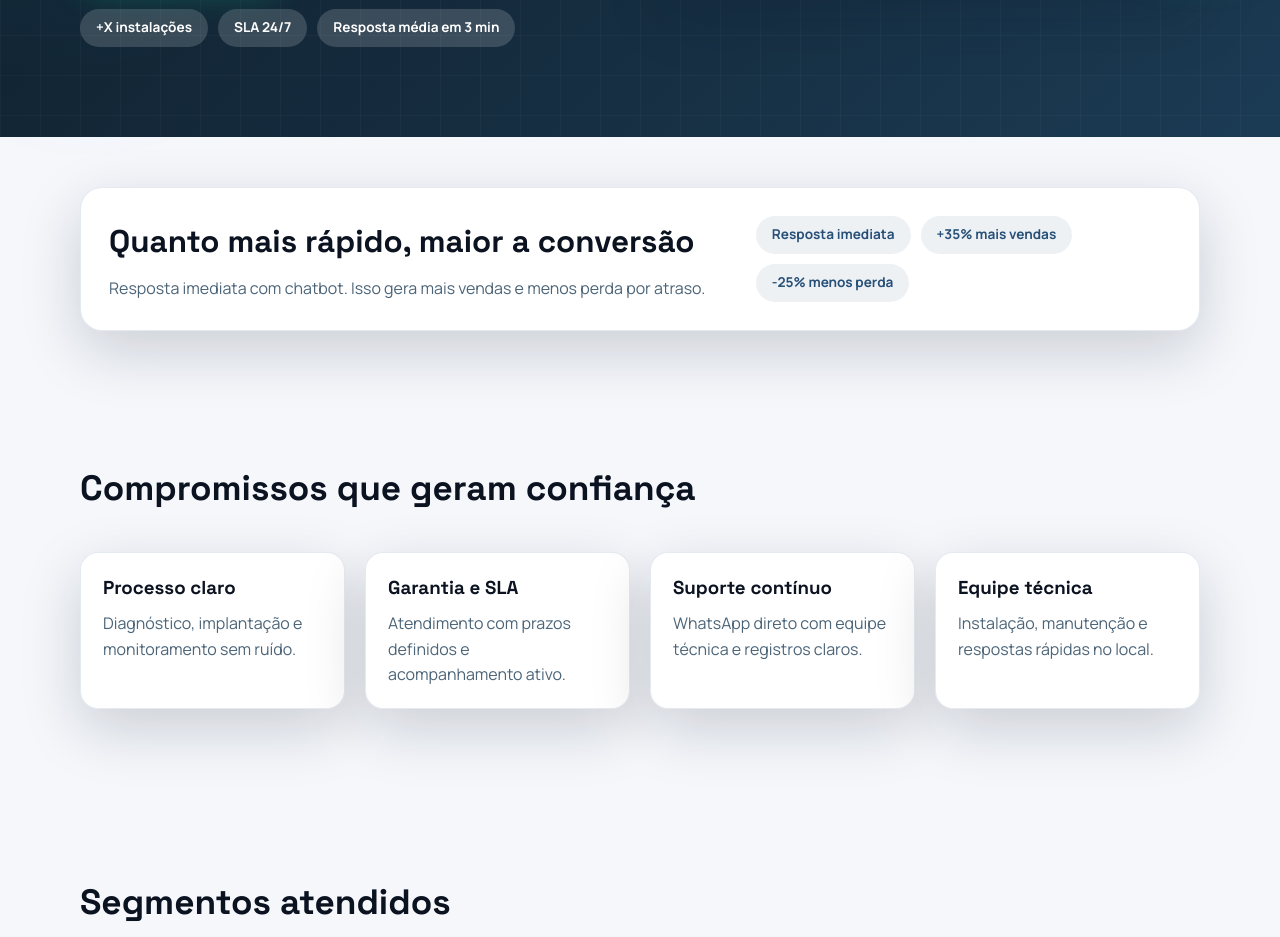
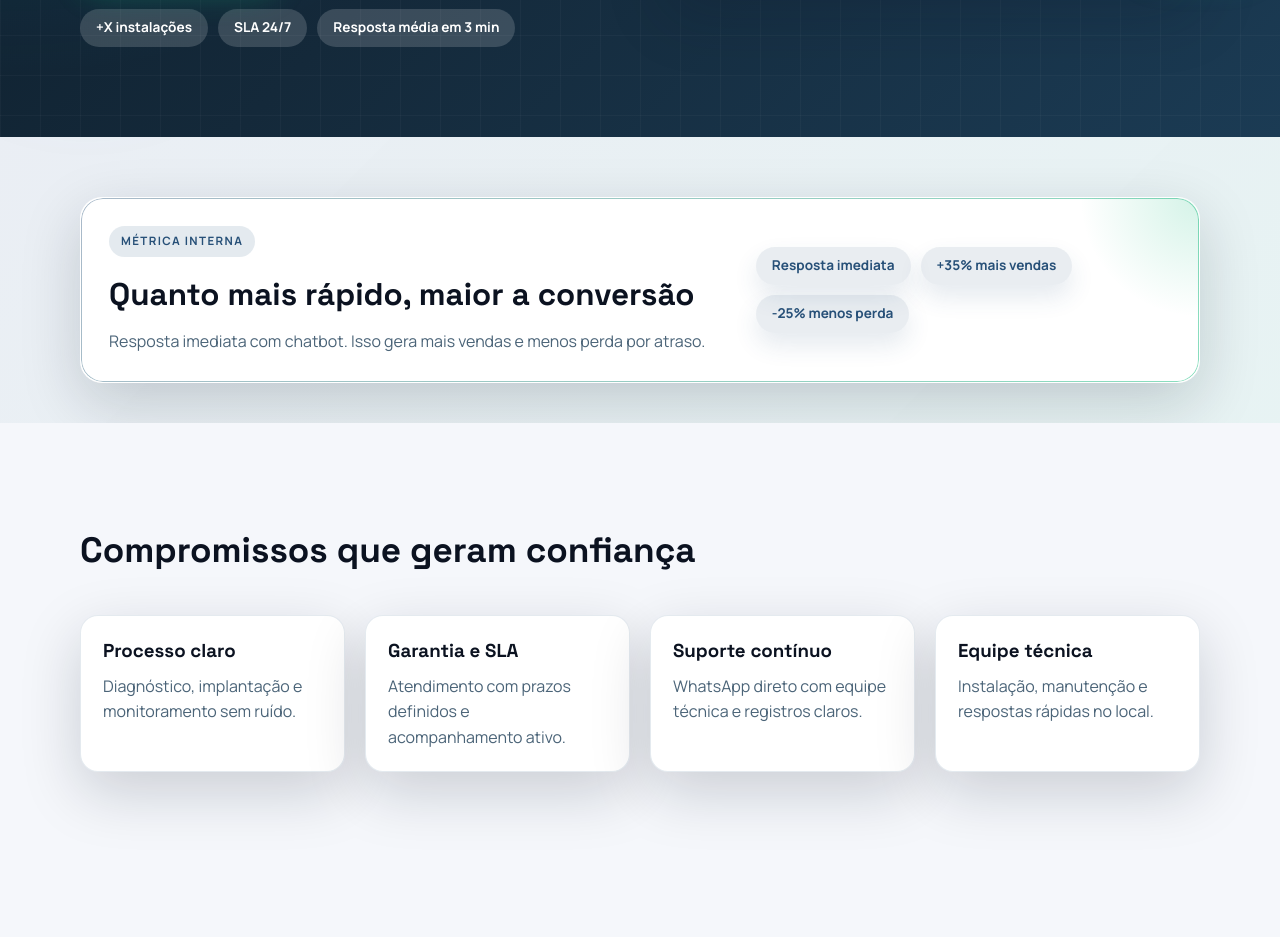
Before and after one commit to altnixtecnologia/altnix, a plain HTML site: page index.html in a window 1280 px wide. Shown: the part 820-1757 px from the top of the page. Drawn offline with Linux system fonts and the light colour scheme.

Commit message:
atualizaçao

```diff
--- a/css/style.css
+++ b/css/style.css
@@ -370,19 +370,65 @@ section {
 }
 
 .speed-proof {
-  padding: 50px 0 30px;
+  padding: 60px 0 40px;
+  position: relative;
+  overflow: hidden;
+  background: linear-gradient(135deg, rgba(39, 80, 120, 0.05), rgba(19, 188, 125, 0.06));
 }
 
 .speed-card {
+  position: relative;
   display: grid;
   grid-template-columns: minmax(0, 1.2fr) minmax(0, 0.8fr);
   gap: 24px;
   padding: 28px;
   border-radius: 22px;
   background: var(--white);
-  border: 1px solid var(--border);
+  border: 1px solid transparent;
   box-shadow: var(--shadow);
   align-items: center;
+  overflow: hidden;
+}
+
+.speed-card::before {
+  content: '';
+  position: absolute;
+  inset: 0;
+  border-radius: inherit;
+  padding: 1px;
+  background: linear-gradient(120deg, rgba(39, 80, 120, 0.4), rgba(19, 188, 125, 0.5));
+  -webkit-mask: linear-gradient(#fff 0 0) content-box, linear-gradient(#fff 0 0);
+  -webkit-mask-composite: xor;
+  mask-composite: exclude;
+  pointer-events: none;
+}
+
+.speed-card::after {
+  content: '';
+  position: absolute;
+  width: 240px;
+  height: 240px;
+  border-radius: 50%;
+  background: radial-gradient(circle, rgba(19, 188, 125, 0.3) 0%, rgba(19, 188, 125, 0) 70%);
+  top: -120px;
+  right: -120px;
+  opacity: 0.6;
+  pointer-events: none;
+}
+
+.speed-badge {
+  display: inline-flex;
+  align-items: center;
+  gap: 6px;
+  padding: 6px 12px;
+  border-radius: 999px;
+  background: rgba(39, 80, 120, 0.12);
+  color: var(--primary);
+  font-size: 0.72rem;
+  font-weight: 700;
+  text-transform: uppercase;
+  letter-spacing: 0.12em;
+  margin-bottom: 12px;
 }
 
 .speed-card h2 {
@@ -406,10 +452,11 @@ section {
 .speed-chips span {
   padding: 8px 16px;
   border-radius: 999px;
-  background: rgba(39, 80, 120, 0.08);
+  background: rgba(39, 80, 120, 0.1);
   color: var(--primary);
   font-weight: 700;
   font-size: 0.85rem;
+  box-shadow: 0 12px 24px rgba(39, 80, 120, 0.12);
 }
 
 .hero-card-top h3 {
--- a/index.html
+++ b/index.html
@@ -88,6 +88,7 @@
       <div class='container'>
         <div class='speed-card'>
           <div>
+            <span class='speed-badge' data-i18n='speed_badge'>Métrica interna</span>
             <h2 data-i18n='speed_title'>Quanto mais rápido, maior a conversão</h2>
             <p data-i18n='speed_body'>Resposta imediata com chatbot. Isso gera mais vendas e menos perda por atraso.</p>
           </div>
--- a/js/main.js
+++ b/js/main.js
@@ -25,6 +25,7 @@ document.addEventListener('DOMContentLoaded', () => {
       trust_4_body: 'Instalação, manutenção e respostas rápidas no local.',
       speed_title: 'Quanto mais rápido, maior a conversão',
       speed_body: 'Resposta imediata com chatbot. Isso gera mais vendas e menos perda por atraso.',
+      speed_badge: 'Métrica interna',
       speed_chip_1: 'Resposta imediata',
       speed_chip_2: '+35% mais vendas',
       speed_chip_3: '-25% menos perda',
@@ -179,6 +180,7 @@ document.addEventListener('DOMContentLoaded', () => {
       trust_4_body: 'Installation, maintenance, and fast on-site response.',
       speed_title: 'The faster the response, the higher the conversion',
       speed_body: 'Immediate response with chatbot. This drives more sales and less loss due to delay.',
+      speed_badge: 'Internal metric',
       speed_chip_1: 'Immediate response',
       speed_chip_2: '+35% more sales',
       speed_chip_3: '-25% less loss',
```
